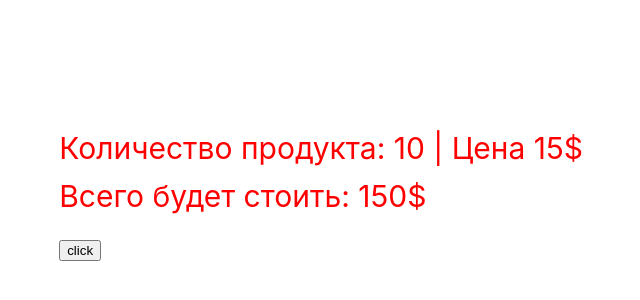
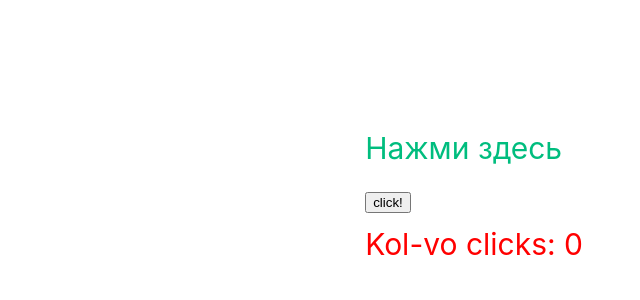
Before and after one commit to SebrianFoxy/ABC_Vue, a Vue app: page / in a window 1280 px wide. Shown: the part 204-504 px from the top of the page, without its empty margins (57-697 px from the left). Built offline with nearby package versions, Linux system fonts and the light colour scheme.

Commit message:
Задание16

```diff
--- a/src/App.vue
+++ b/src/App.vue
@@ -1,9 +1,9 @@
 <template>
 	<div>
     <h1>
-	    <p>Количество продукта: {{amount}} | Цена {{cost}}$</p>
-      <p>Всего будет стоить: {{amount*cost}}$</p>
-      <button @click="change">click</button>
+	    <p><a href="/" onclick="return false">Нажми здесь</a></p>
+      <button @click="clicks">click!</button>
+      <p>Kol-vo clicks: {{click}}</p>
     </h1>
 	</div>
 </template>
@@ -12,20 +12,21 @@
   export default{
     data(){
       return{
-        cost: 15,
-        amount: 10,
+        click: 0,
       }
     },
     methods: {
-      change: function(){
-        let newcost = prompt("Введите новую цену");
-        this.cost = newcost
+      clicks: function(){
+        if (this.click == 0){
+          return this.click++;
+        }
+        else{
+          alert('Кликнуть можно только 1 раз')
+        }
       }
     },
     computed:{
-      full: function(){
-        return this.cost + ' ' + this.amount
-      }
+
     }
   }
 </script>
```
